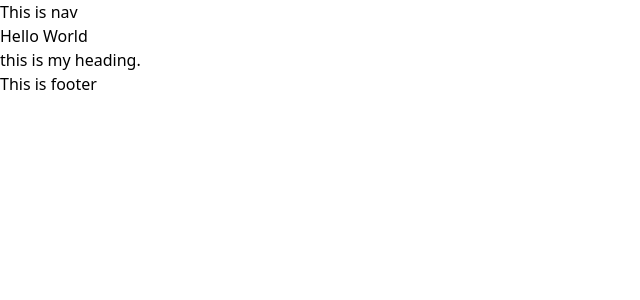
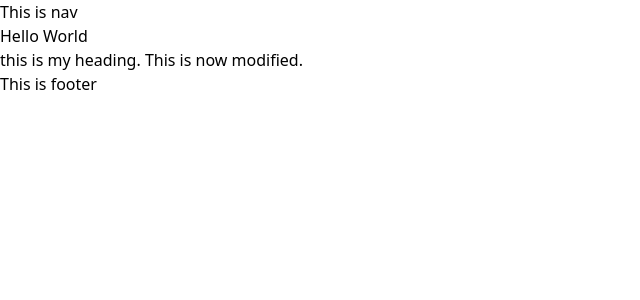
Before and after one commit to tisabbir/next-hero, a Next.js app: page / in a window 1280 px wide. Shown: the top 300 px of the page, without its empty margins (0-640 px from the left). Built offline with nearby package versions, Linux system fonts and the light colour scheme.

Commit message:
modify : heading.jsx

```diff
--- a/src/components/heading.jsx
+++ b/src/components/heading.jsx
@@ -3,7 +3,7 @@ import React from 'react';
 const heading = () => {
     return (
         <div>
-            this is my heading.
+            this is my heading. This is now modified.
         </div>
     );
 };
```
